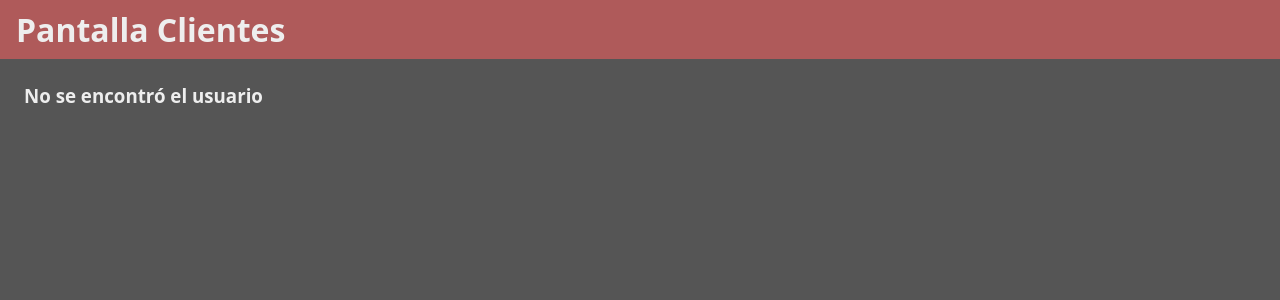
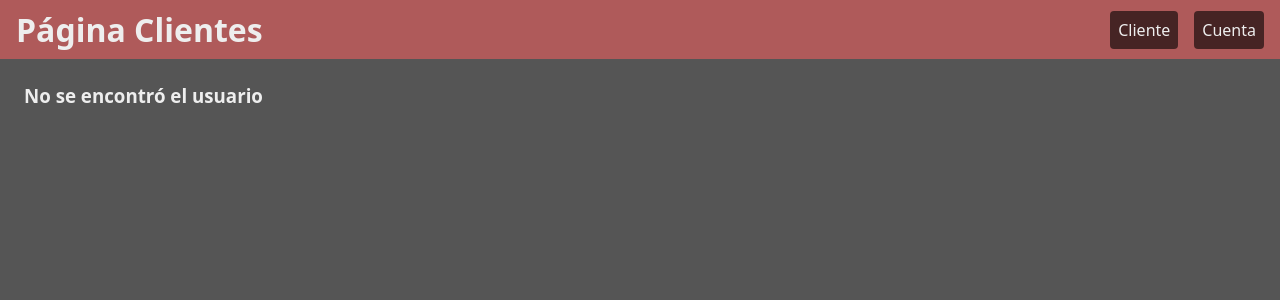
Before and after one commit to AgusT613/django_homebanking, a Django app: page /clientes/1/ in a window 1280 px wide. Shown: the top 300 px of the page. Run offline with Django 4.2, Linux system fonts and the light colour scheme; data that the repository does not hold is empty.

Commit message:
Configuracion de archivos estaticos y templates globales

```diff
--- a/homebanking/clientes/static/clientes/index.css
+++ b/homebanking/clientes/static/clientes/index.css
@@ -1,31 +1,3 @@
-*,
-*::after,
-*::before{
-    padding: 0;
-    margin: 0;
-    box-sizing: border-box;
-    list-style: none;
-}
-
-body{
-    font-family: system-ui, -apple-system, BlinkMacSystemFont, 'Segoe UI', Roboto, Oxygen, Ubuntu, Cantarell, 'Open Sans', 'Helvetica Neue', sans-serif;
-    background: #555;
-    color: #eee;
-}
-
-h1{
-    background: rgba(206, 93, 93, 0.75);
-    padding: .5rem 1rem;
-}
-
-main{
-    padding: 1.5rem;
-}
-
-input{
-    border: none;
-}
-
 .info_cliente_container{
     border-radius: .5rem;
     background: rgba(0, 0, 0, .4);
--- a/homebanking/clientes/templates/clientes/base.html
+++ /dev/null
@@ -1,17 +0,0 @@
-<!DOCTYPE html>
-<html lang="en">
-<head>
-    <meta charset="UTF-8">
-    <meta name="viewport" content="width=device-width, initial-scale=1.0">
-    {% load static %}
-    <link rel="stylesheet" href="{% static 'clientes/index.css' %}">
-    <title>Clientes</title>
-</head>
-<body>
-    <h1>Pantalla Clientes</h1>
-    <main>
-        {% block content %}
-        {% endblock %}
-    </main>
-</body>
-</html>
--- a/homebanking/clientes/templates/clientes/cliente.html
+++ b/homebanking/clientes/templates/clientes/cliente.html
@@ -1,4 +1,17 @@
-{% extends "clientes/base.html" %}
+{% extends "globals/index.html" %}
+
+{% block styles %}
+{% load static %}
+<link rel="stylesheet" href="{% static 'clientes/index.css' %}">
+{% endblock %}
+
+{% block head_title %}
+Clientes
+{% endblock %}
+
+{% block title %}
+Clientes
+{% endblock %}
 
 {% block content %}
 {% if info_cliente %}
--- /dev/null
+++ b/homebanking/cuentas/urls.py
@@ -0,0 +1,4 @@
+from django.urls import path
+from . import views
+
+urlpatterns = [path("", views.index)]
--- a/homebanking/cuentas/views.py
+++ b/homebanking/cuentas/views.py
@@ -1,3 +1,5 @@
 from django.shortcuts import render
 
-# Create your views here.
+
+def index(request):
+    return render(request, "cuentas/informacion.html")
--- /dev/null
+++ b/homebanking/homebanking/static/css/globals.css
@@ -0,0 +1,58 @@
+*,
+*::after,
+*::before{
+    padding: 0;
+    margin: 0;
+    box-sizing: border-box;
+    list-style: none;
+}
+
+body{
+    font-family: system-ui, -apple-system, BlinkMacSystemFont, 'Segoe UI', Roboto, Oxygen, Ubuntu, Cantarell, 'Open Sans', 'Helvetica Neue', sans-serif;
+    background: #555;
+    color: #eee;
+}
+
+header{
+    display: flex;
+    justify-content: space-between;
+    align-items: center;
+    background: rgba(206, 93, 93, 0.75);
+    padding: .5rem 1rem;
+}
+
+main{
+    padding: 1.5rem;
+}
+
+input{
+    border: none;
+}
+
+a{
+    text-decoration: none;
+    color: #eee;
+}
+
+.homebanking_nav ul{
+    display: flex;
+    gap: 1rem;
+}
+
+.homebanking_nav ul li{
+    cursor: pointer;
+    background: rgba(0, 0, 0, .6);
+    border-radius: .25rem;
+    padding: .5rem;
+    transition-property: background;
+    transition-duration: .25s;
+    transition-timing-function: ease-in;
+}
+
+.homebanking_nav ul li:hover{
+    background: rgba(0, 0, 0, .3);
+}
+
+.homebanking_nav ul li:hover > a{
+    color: #fff;
+}
--- /dev/null
+++ b/homebanking/homebanking/templates/globals/index.html
@@ -0,0 +1,32 @@
+{% load static %}
+<!DOCTYPE html>
+<html lang="en">
+<head>
+    <meta charset="UTF-8">
+    <meta name="viewport" content="width=device-width, initial-scale=1.0">
+    <link rel="stylesheet" href="{% static 'css/globals.css' %}">
+    {% block styles %}
+    {% endblock %}
+    <title>Homebanking - {% block head_title %}{% endblock %}</title>
+</head>
+<body>
+    <header>
+        <h1>Página {% block title %}{% endblock %}</h1>
+        <nav class="homebanking_nav">
+            <ul>
+                <li>
+                    <a href="http://localhost:8000/clientes/1">Cliente</a>
+                </li>
+                <li>
+                    <a href="http://localhost:8000/cuentas">Cuenta</a>
+                </li>
+            </ul>
+        </nav>
+    </header>
+
+    <main>
+        {% block content %}
+        {% endblock %}
+    </main>
+</body>
+</html>
--- a/homebanking/homebanking/urls.py
+++ b/homebanking/homebanking/urls.py
@@ -20,4 +20,5 @@ from django.urls import path, include
 urlpatterns = [
     path("admin/", admin.site.urls),
     path("clientes/", include("clientes.urls")),
+    path("cuentas/", include("cuentas.urls")),
 ]
```
Also changed, not shown: homebanking/cuentas/templates/cuentas/informacion.html (added, +12 -0 lines), homebanking/homebanking/settings.py (+6 -1 lines), homebanking/cuentas/static/cuentas/index.css (added), 1 other file.
